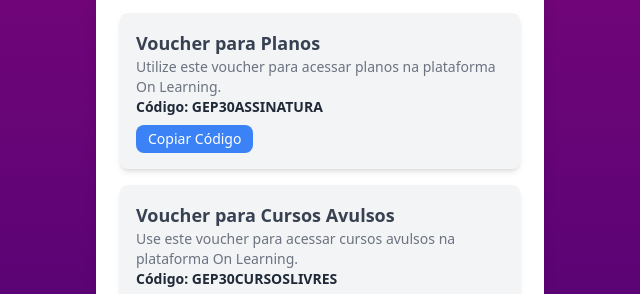
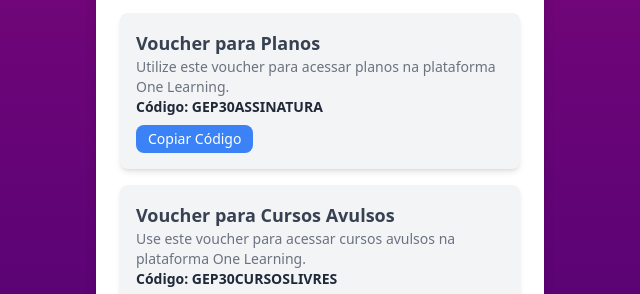
Before and after one commit to Buehno/AnimaInt, a plain HTML site: page index.html in a window 1280 px wide. Shown: the part 268-562 px from the top of the page, 320-960 px from the left. Drawn offline with nearby package versions, Linux system fonts and the light colour scheme.

Commit message:
on > one

```diff
--- a/index.html
+++ b/index.html
@@ -24,14 +24,14 @@
         <div class="space-y-4 w-full">
             <div class="p-4 bg-gray-100 rounded-lg shadow-md">
                 <h3 class="text-lg font-semibold text-gray-700">Voucher para Planos</h3>
-                <p class="text-sm text-gray-500">Utilize este voucher para acessar planos na plataforma On Learning.</p>
+                <p class="text-sm text-gray-500">Utilize este voucher para acessar planos na plataforma One Learning.</p>
                 <p class="text-sm font-bold text-gray-800">Código: GEP30ASSINATURA</p>
                 <button onclick="copiarCodigo('GEP30ASSINATURA')" class="mt-2 px-3 py-1 bg-blue-500 text-white rounded-lg text-sm hover:bg-blue-600">Copiar Código</button>
             </div>
 
             <div class="p-4 bg-gray-100 rounded-lg shadow-md">
                 <h3 class="text-lg font-semibold text-gray-700">Voucher para Cursos Avulsos</h3>
-                <p class="text-sm text-gray-500">Use este voucher para acessar cursos avulsos na plataforma On Learning.</p>
+                <p class="text-sm text-gray-500">Use este voucher para acessar cursos avulsos na plataforma One Learning.</p>
                 <p class="text-sm font-bold text-gray-800">Código: GEP30CURSOSLIVRES </p>
                 <button onclick="copiarCodigo('GEP30CURSOSLIVRES ')" class="mt-2 px-3 py-1 bg-blue-500 text-white rounded-lg text-sm hover:bg-blue-600">Copiar Código</button>
             </div>
```
